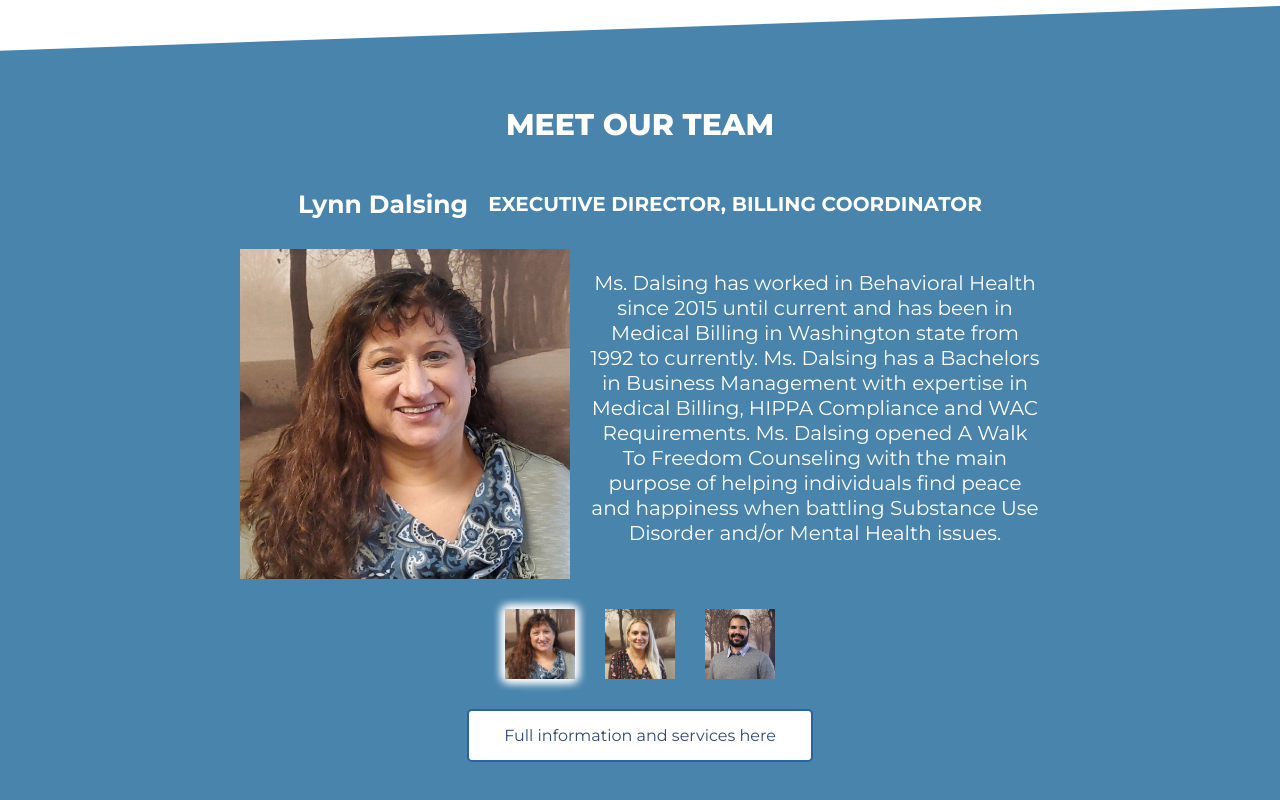
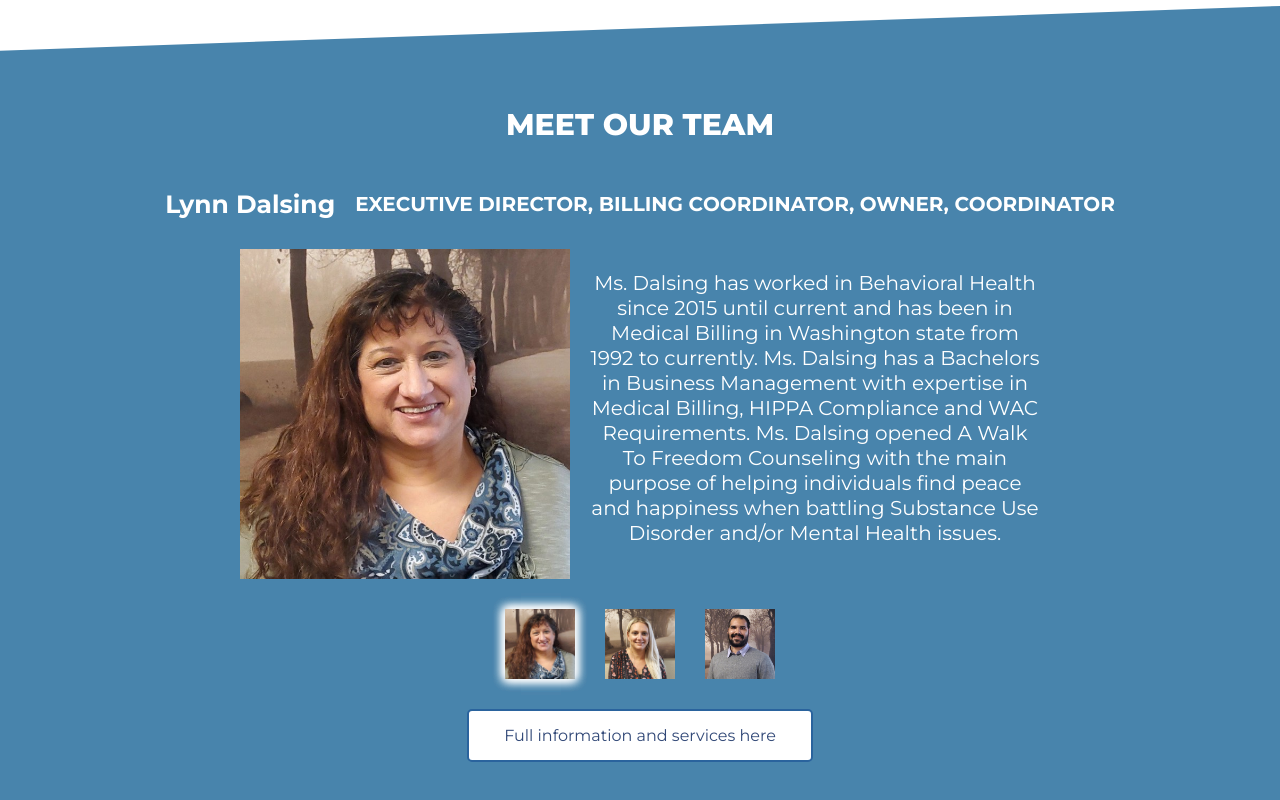
Before and after one commit to afutofu/pacific-northwest-recovery-services, a React (Create React App) app: page /awtf in a window 1280 px wide. Shown: the part 1344-2144 px from the top of the page. Built offline with nearby package versions, Linux system fonts and the light colour scheme.

Commit message:
Added coordinator and owner to Lynn Dalsing

```diff
--- a/src/components/WalkPage.js
+++ b/src/components/WalkPage.js
@@ -14,7 +14,7 @@ import staff3 from "../assets/images/awtf-staff-3.jpg";
 const team = [
   {
     name: "Lynn Dalsing",
-    title: "Executive Director, Billing Coordinator",
+    title: "Executive Director, Billing Coordinator, Owner, Coordinator",
     pic: staff1,
     desc: "Ms. Dalsing has worked in Behavioral Health since 2015 until current and has been in Medical Billing in Washington state from 1992 to currently. Ms. Dalsing has a Bachelors in Business Management with expertise in Medical Billing, HIPPA Compliance and WAC Requirements. Ms. Dalsing opened A Walk To Freedom Counseling with the main purpose of helping individuals find peace and happiness when battling Substance Use Disorder and/or Mental Health issues.",
   },
```
